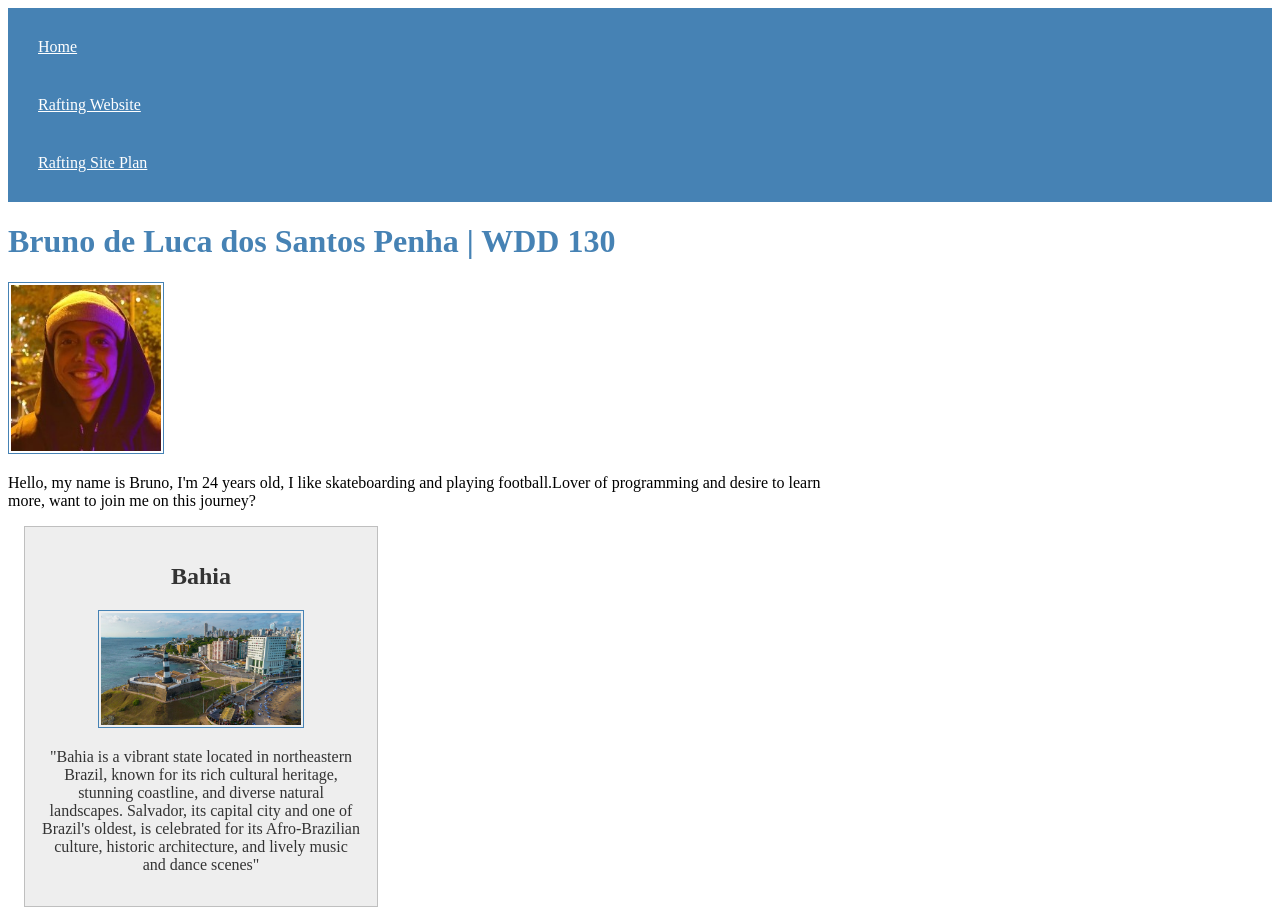
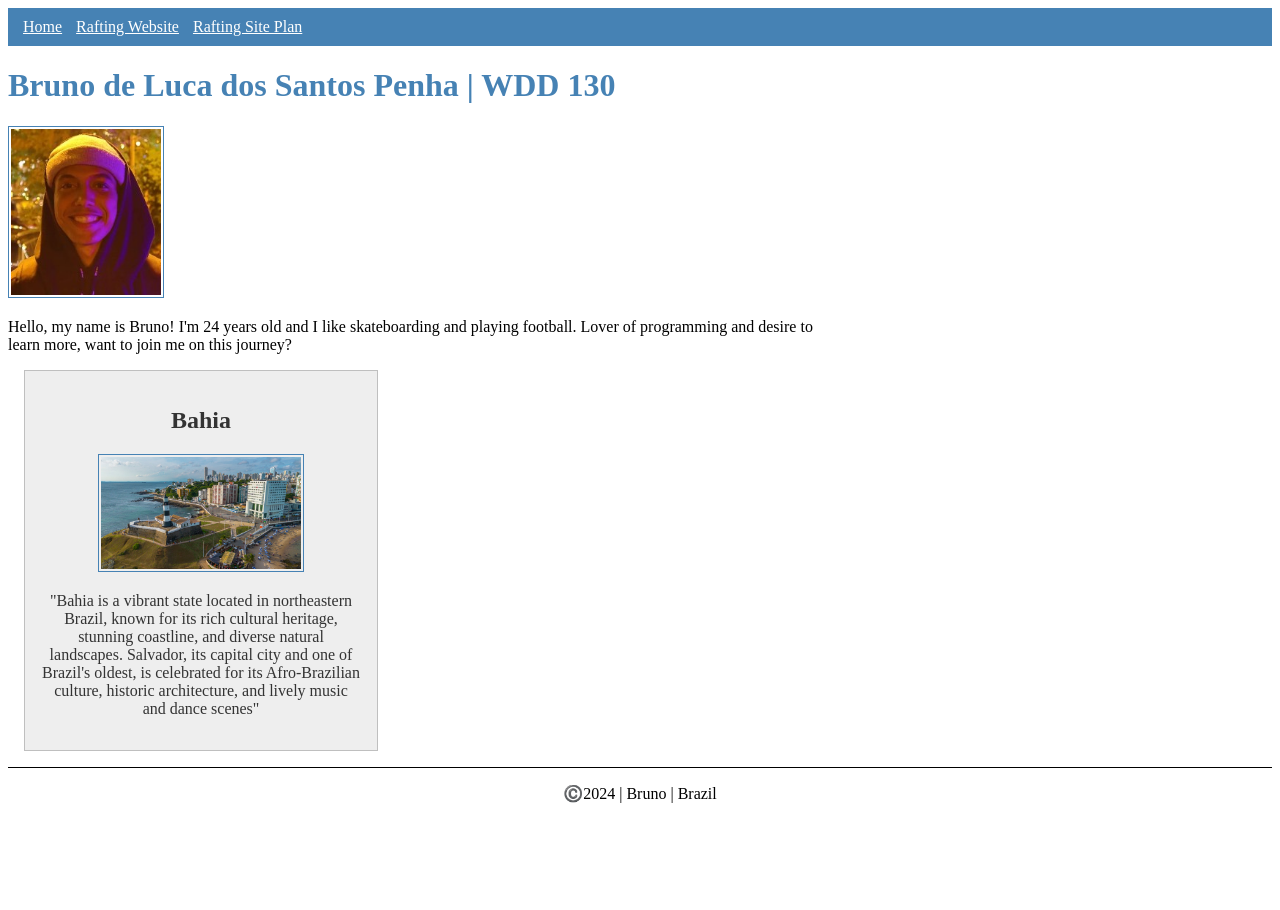
Before and after one commit to penhabyui/wdd130, a plain HTML site: page index.html in a window 1280 px wide. Shown: the top 910 px of the page. After the commit the page ends 819 px from the top, so only its background shows below. Drawn offline with Linux system fonts and the light colour scheme.

Commit message:
Student's Home Page

```diff
--- a/index.html
+++ b/index.html
@@ -19,7 +19,7 @@
         <main>
             <h1>Bruno de Luca dos Santos Penha | WDD 130</h1>
             <img src="images/profile.png" alt="Hello, my name is Bruno Penha!" width="200">
-            <p>Hello, my name is Bruno, I'm 24 years old, I like skateboarding and playing football.Lover of programming and desire to learn more, want to join me on this journey?</p>
+            <p>Hello, my name is Bruno! I'm 24 years old and I like skateboarding and playing football. Lover of programming and desire to learn more, want to join me on this journey?</p>
         </main>
         <aside>
             <h2>Bahia</h2>
--- a/styles/styles.css
+++ b/styles/styles.css
@@ -5,8 +5,8 @@ nav {
 
 nav a{
     color: white;
-    display: block;
-    padding: 20px;
+    display: inline;
+    padding: 5px;
 
 }
 
```
